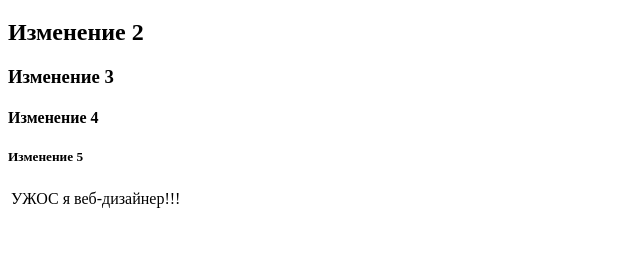
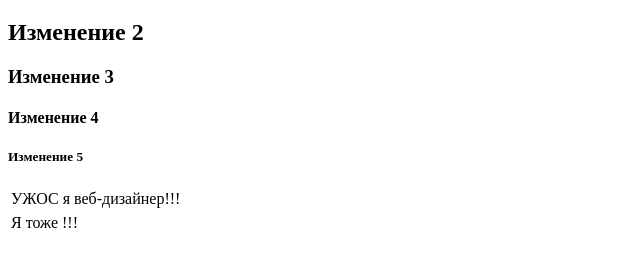
Before and after one commit to RomanNagornih/test, a plain HTML site: page index.html in a window 1280 px wide. Shown: the part 61-328 px from the top of the page, without its empty margins (0-640 px from the left). Drawn offline with Linux system fonts and the light colour scheme.

Commit message:
Update index.html
Я сделал изменение

```diff
--- a/index.html
+++ b/index.html
@@ -18,6 +18,14 @@
 		</td>
 	</tr>
 </table>
+<table>
+	<tr>
+		<td>
+				Я тоже !!!
+		</td>
+	</tr>
+	</table>
+
 
 </body>
 </html>
```
